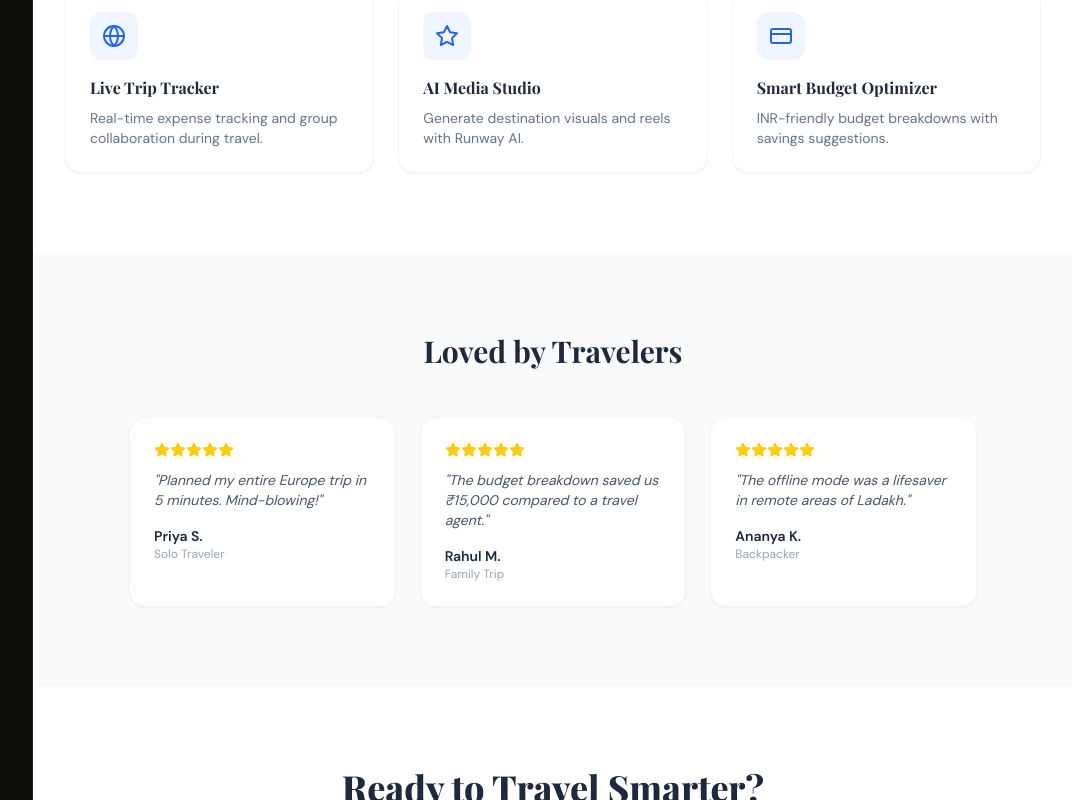
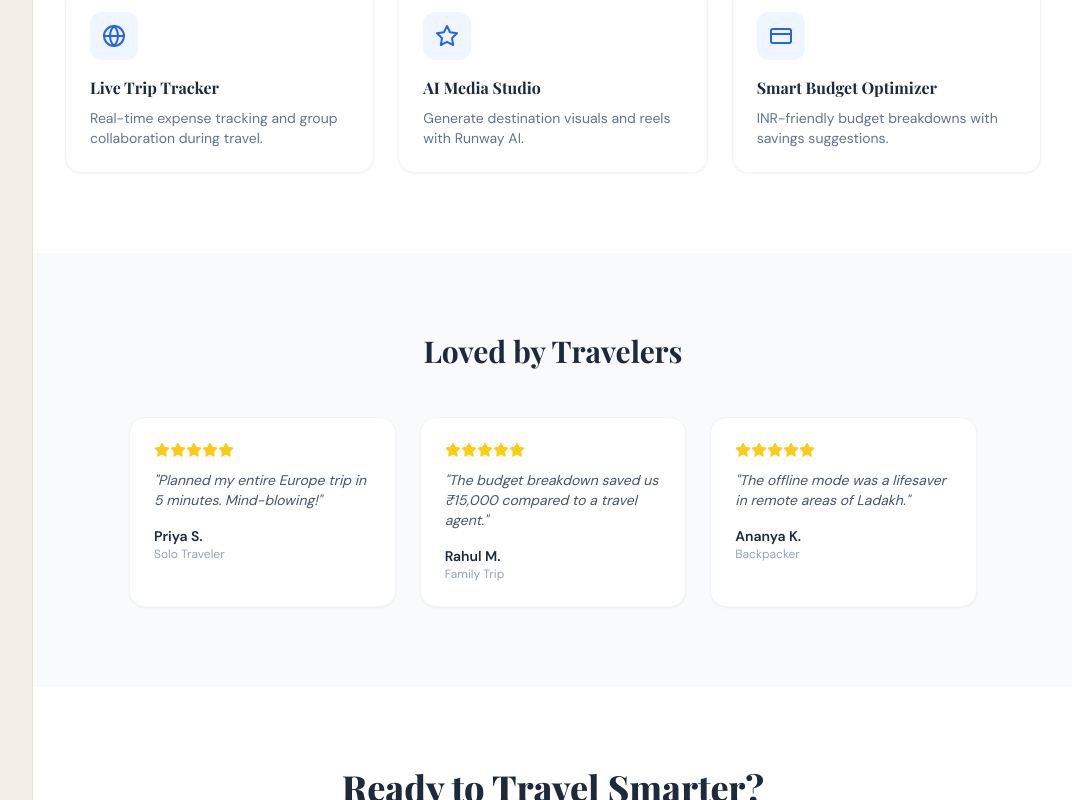
Before and after one commit to hborkar98/TravelHQ, a Next.js app in the folder travelhq/: page / in a window 1280 px wide. Shown: the part 975-1775 px from the top of the page, without its empty margins (207-1279 px from the left). Built offline with nearby package versions, Linux system fonts and the light colour scheme.

Commit message:
Add ThemeProvider to RootLayout
Wrap the layout in a ThemeProvider to apply theming.

```diff
--- a/travelhq/app/layout.tsx
+++ b/travelhq/app/layout.tsx
@@ -1,6 +1,7 @@
 import type { Metadata } from "next";
 import "./globals.css";
 import Sidebar from "@/components/Sidebar";
+import { ThemeProvider } from "@/components/ThemeProvider";
 
 export const metadata: Metadata = {
   title: "TravelHQ — AI Travel Planner",
@@ -10,12 +11,15 @@ export const metadata: Metadata = {
 export default function RootLayout({ children }: { children: React.ReactNode }) {
   return (
     <html lang="en" suppressHydrationWarning>
-      <body className="bg-slate-50 text-slate-900 antialiased">
-        <div className="flex min-h-screen">
-          <Sidebar />
-          {/* pt-14 = space for mobile top header, pb-20 = space for mobile bottom nav */}
-          <main className="flex-1 overflow-auto pt-14 pb-20 md:pt-0 md:pb-0">{children}</main>
-        </div>
+      <body>
+        <ThemeProvider>
+          <div className="flex min-h-screen" style={{ background: "var(--bg)" }}>
+            <Sidebar />
+            <main className="flex-1 overflow-auto pt-14 pb-20 md:pt-0 md:pb-0">
+              {children}
+            </main>
+          </div>
+        </ThemeProvider>
       </body>
     </html>
   );
```
